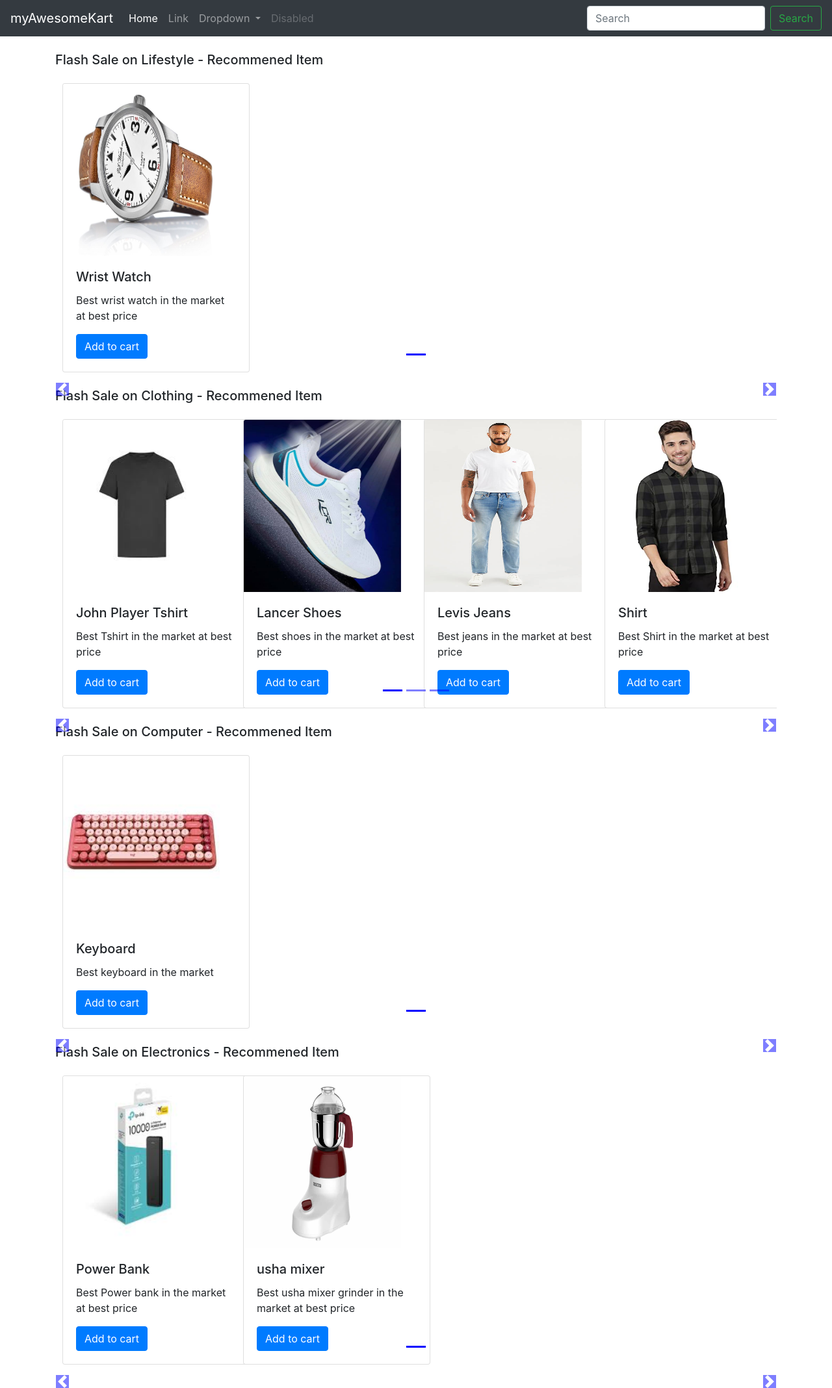
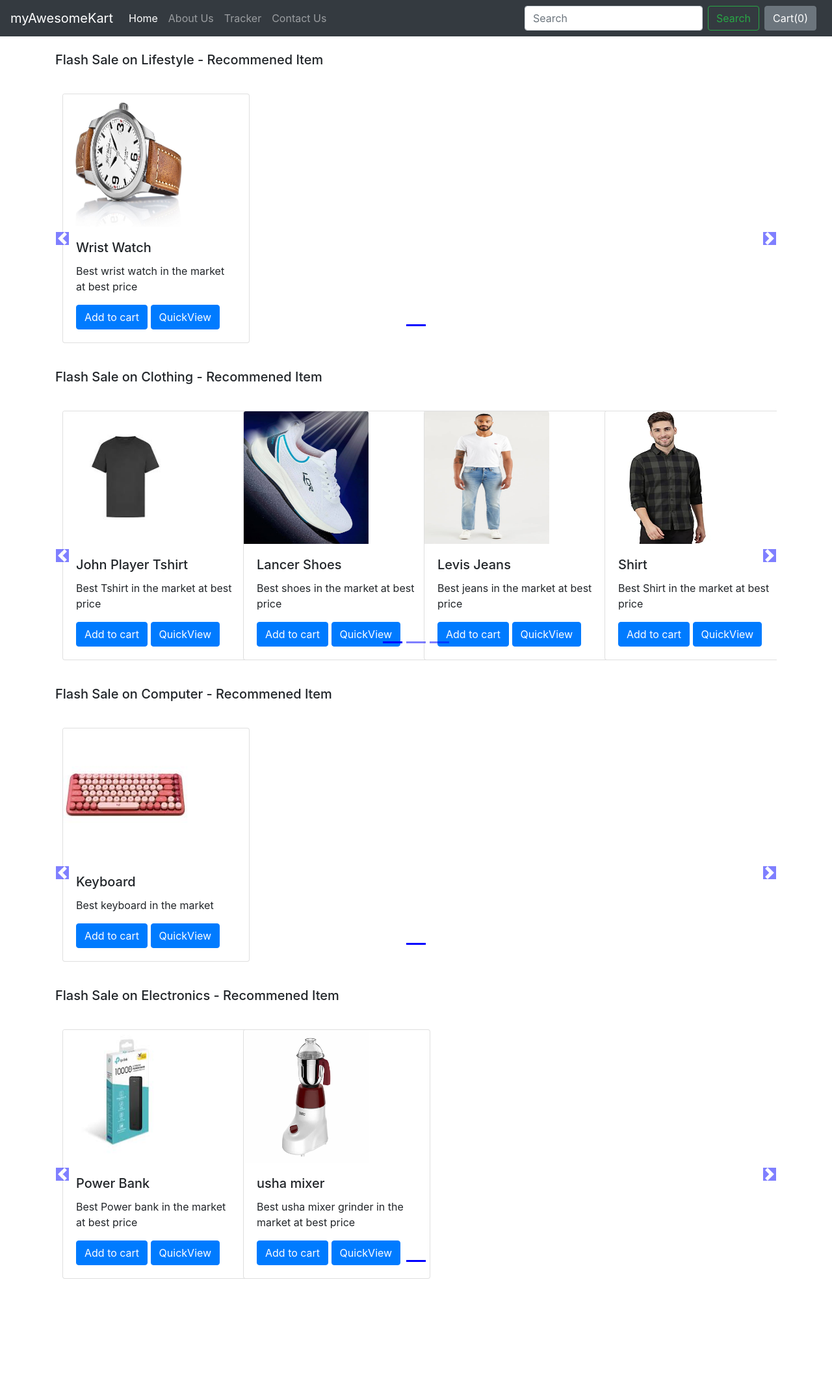
Before and after one commit to Bhanu9650/myAwesoneCart, a Django app: page /shop/ in a window 1280 px wide. Shown: the whole page at 65% size. After the commit the page ends 1968 px from the top, so only its background shows below. Run offline with Django 4.2, Linux system fonts and the light colour scheme; data comes from the database, SQL or seed files in the repository; some libraries are stand-ins or nearby versions.

Commit message:
create flow pages and templates

```diff
--- a/shop/templates/shop/about.html
+++ b/shop/templates/shop/about.html
@@ -1,4 +1,4 @@
 {% extends 'shop/basic.html' %}
 
-{% block title %} Title of About {% endblock title %}
-{% block body %} This is body {% endblock body %}
+{% block title %} About Us {% endblock title %}
+{% block body %} This is our about us page {% endblock body %}
--- a/shop/templates/shop/basic.html
+++ b/shop/templates/shop/basic.html
@@ -14,7 +14,7 @@
   <body>
     {% load static %}
     <nav class="navbar navbar-expand-lg navbar-dark bg-dark">
-      <a class="navbar-brand" href="#">myAwesomeKart</a>
+      <a class="navbar-brand" href="/shop/">myAwesomeKart</a>
       <button class="navbar-toggler" type="button" data-toggle="collapse" data-target="#navbarSupportedContent" aria-controls="navbarSupportedContent" aria-expanded="false" aria-label="Toggle navigation">
         <span class="navbar-toggler-icon"></span>
       </button>
@@ -22,30 +22,26 @@
       <div class="collapse navbar-collapse" id="navbarSupportedContent">
         <ul class="navbar-nav mr-auto">
           <li class="nav-item active">
-            <a class="nav-link" href="#">Home <span class="sr-only">(current)</span></a>
+            <a class="nav-link" href="/shop/">Home <span class="sr-only">(current)</span></a>
           </li>
           <li class="nav-item">
-            <a class="nav-link" href="#">Link</a>
-          </li>
-          <li class="nav-item dropdown">
-            <a class="nav-link dropdown-toggle" href="#" id="navbarDropdown" role="button" data-toggle="dropdown" aria-haspopup="true" aria-expanded="false">
-              Dropdown
-            </a>
-            <div class="dropdown-menu" aria-labelledby="navbarDropdown">
-              <a class="dropdown-item" href="#">Action</a>
-              <a class="dropdown-item" href="#">Another action</a>
-              <div class="dropdown-divider"></div>
-              <a class="dropdown-item" href="#">Something else here</a>
-            </div>
+            <a class="nav-link" href="/shop/about">About Us</a>
           </li>
           <li class="nav-item">
-            <a class="nav-link disabled" href="#" tabindex="-1" aria-disabled="true">Disabled</a>
+            <a class="nav-link" href="/shop/tracker">Tracker</a>
+          </li>
+          <li class="nav-item">
+            <a class="nav-link" href="/shop/contact">Contact Us</a>
           </li>
         </ul>
         <form class="form-inline my-2 my-lg-0">
           <input class="form-control mr-sm-2" type="search" placeholder="Search" aria-label="Search">
           <button class="btn btn-outline-success my-2 my-sm-0" type="submit">Search</button>
         </form>
+        <button type="button" class="btn btn-secondary mx-2" id="popcart" data-container="body" data-toggle="popover" data-html="true" data-placement="bottom" data-content="Vivamus
+sagittis lacus vel augue laoreet rutrum faucibus.">
+          Cart(<span id="cart">0</span>)
+        </button>
       </div>
     </nav>
 
--- /dev/null
+++ b/shop/templates/shop/checkout.html
@@ -0,0 +1,4 @@
+{% extends 'shop/basic.html' %}
+
+{% block title %} Checkout - MyAwesomeKart {% endblock title %}
+{% block body %} This is our checkout page {% endblock body %}
--- /dev/null
+++ b/shop/templates/shop/contact.html
@@ -0,0 +1,4 @@
+{% extends 'shop/basic.html' %}
+
+{% block title %} Contact Us {% endblock title %}
+{% block body %} This is our contact us page {% endblock body %}
--- a/shop/templates/shop/index.html
+++ b/shop/templates/shop/index.html
@@ -11,8 +11,8 @@
             display: block;
         }
         .col-md-3 img{
-            width: 242px;
-            height: 265px;
+            width: 192px;
+            height: 204px;
         }
 
         body .carousel-indicators li {
@@ -26,6 +26,7 @@
         .carousel-control-prev, .carousel-control-next {
             top: auto;
             bottom: auto;
+            padding-top: 229px;
         }
         body .no-padding {
             padding-left: 0;
@@ -42,7 +43,8 @@
     <div class="container">
         {% for product, range, nSlides in allProds %}
         <h5 class="my-4"> Flash Sale on {{product.0.category}} - Recommened Item</h5>
-    <div id="demo{{forloop.counter}}" class="carousel slide my-3" data-ride="carousel">
+        <div class="row">
+    <div id="demo{{forloop.counter}}" class="col carousel slide my-3" data-ride="carousel">
         <ul class="carousel-indicators">
             <li data-target="#demo{{forloop.counter}}" data-slide-to="0" class="active"></li>
             {% for i in range %}
@@ -53,36 +55,25 @@
         <div class="container carousel-inner no-padding">
             <div class="carousel-item active">
 
-                <div class="col-xs-3 col-sm-s col-md-3">
-                    <div class="card" style="width: 18rem;">
-                        <img src='/media/{{product.0.image}}' class="card-img-top" alt="...">
-                        <div class="card-body">
-                            <h5 class="card-title">{{product.0.product_name}}</h5>
-                            <p class="card-text">{{product.0.desc}}</p>
-                            <button id="{{product.0.id}}" class="btn btn-primary cart">Add to cart</button>
-                        </div>
-                    </div>
-                </div>
-
-                {% for i in product|slice:"1:" %}
+                {% for i in product %}
                 <div class="col-xs-3 col-sm-s col-md-3">
                     <div class="card" style="width: 18rem;">
                         <img src='/media/{{i.image}}' class="card-img-top" alt="...">
                         <div class="card-body">
                             <h5 class="card-title">{{i.product_name}}</h5>
                             <p class="card-text">{{i.desc}}</p>
-                            <button id="{{i.id}}" class="btn btn-primary cart">Add to cart</button>
+                            <button id="pr{{i.id}}" class="btn btn-primary cart">Add to cart</button>
+                            <a href="/shop/products/{{i.id}}"><button id="qv{{i.id}}" class="btn btn-primary cart">QuickView</button></a>
                         </div>
                     </div>
                 </div>
 
-                {% if forloop.counter|divisibleby:3 and forloop.counter > 0 and not forloop.last %}
+                {% if forloop.counter|divisibleby:4 and forloop.counter > 0 and not forloop.last %}
             </div> <div class="carousel-item">
                 {% endif %}
 
                 {% endfor %}
             </div>
-
         </div>
     </div>
     <!-- left and right controls for carousel -->
@@ -94,11 +85,10 @@
     <a class="carousel-control-next" href="#demo{{forloop.counter}}" data-slide="next">
         <span class="carousel-control-next-icon"></span>
     </a>
-
+    </div>
     {% endfor %}
 </div>
 {% endblock body %}
-
 
 {% block js %}
  <script>
@@ -107,6 +97,7 @@
     }
     else{
         cart = JSON.parse(localStorage.getItem('cart'));
+        document.getElementById('cart').innerHTML = Object.keys(cart).length;
     }
     $('.cart').click(function() {
         idstr = this.id.toString();
@@ -119,5 +110,7 @@
         console.log(cart);
         localStorage.setItem('cart', JSON.stringify(cart));
     });
+    $('#popcart').popover();
+    document.getElementById('popcart').setAttribute('data-content', '<h5>Cart</h5>');
  </script>
 {% endblock js %}
--- /dev/null
+++ b/shop/templates/shop/prodview.html
@@ -0,0 +1,4 @@
+{% extends 'shop/basic.html' %}
+
+{% block title %} {{product.product_name}} - MyAwesomeKart {% endblock title %}
+{% block body %} This is our prodview page {% endblock body %}
--- /dev/null
+++ b/shop/templates/shop/search.html
@@ -0,0 +1,4 @@
+{% extends 'shop/basic.html' %}
+
+{% block title %} Search Results - MyAwesomeKart {% endblock title %}
+{% block body %} This is our search page {% endblock body %}
--- /dev/null
+++ b/shop/templates/shop/tracker.html
@@ -0,0 +1,4 @@
+{% extends 'shop/basic.html' %}
+
+{% block title %} Order Tracker - MyAwesomeKart {% endblock title %}
+{% block body %} This is our tracking page {% endblock body %}
--- a/shop/urls.py
+++ b/shop/urls.py
@@ -7,6 +7,6 @@ urlpatterns = [
     path("contact/", views.contact, name="Contact"),
     path("tracker/", views.tracker, name="Tracker"),
     path("search/", views.search, name="Search"),
-    path("productview/", views.productview, name="Productview"),
+    path("products/<int:myid>", views.productview, name="Productview"),
     path("checkout/", views.checkout, name="Checkout"),
 ]
--- a/shop/views.py
+++ b/shop/views.py
@@ -23,25 +23,24 @@ def index(request):
     return render(request, 'shop/index.html', params)
 
 def about(request):
-    # return HttpResponse("we are at about page")
     return render(request, 'shop/about.html')
 
 def contact(request):
-    return HttpResponse("we are at contact page")
-    # return render(request, 'shop/index.html')
+    return render(request, 'shop/contact.html')
 
 def tracker(request):
-    return HttpResponse("we are tracker page")
-    # return render(request, 'shop/index.html')
+    return render(request, 'shop/tracker.html')
 
 def search(request):
-    return HttpResponse("we are at search page")
-    # return render(request, 'shop/index.html')
+    return render(request, 'shop/search.html')
 
-def productview(request):
-    return HttpResponse("we are at product view")
-    # return render(request, 'shop/index.html')
+def productview(request, myid):
+    # fetch product using id
+
+    product = Product.objects.filter(id=myid)
+    print(product)
+    params = {'product': product}
+    return render(request, 'shop/prodview.html', params)
 
 def checkout(request):
-    return HttpResponse("we are at checkout page")
-    # return render(request, 'shop/index.html')
+    return render(request, 'shop/checkout.html')
```
